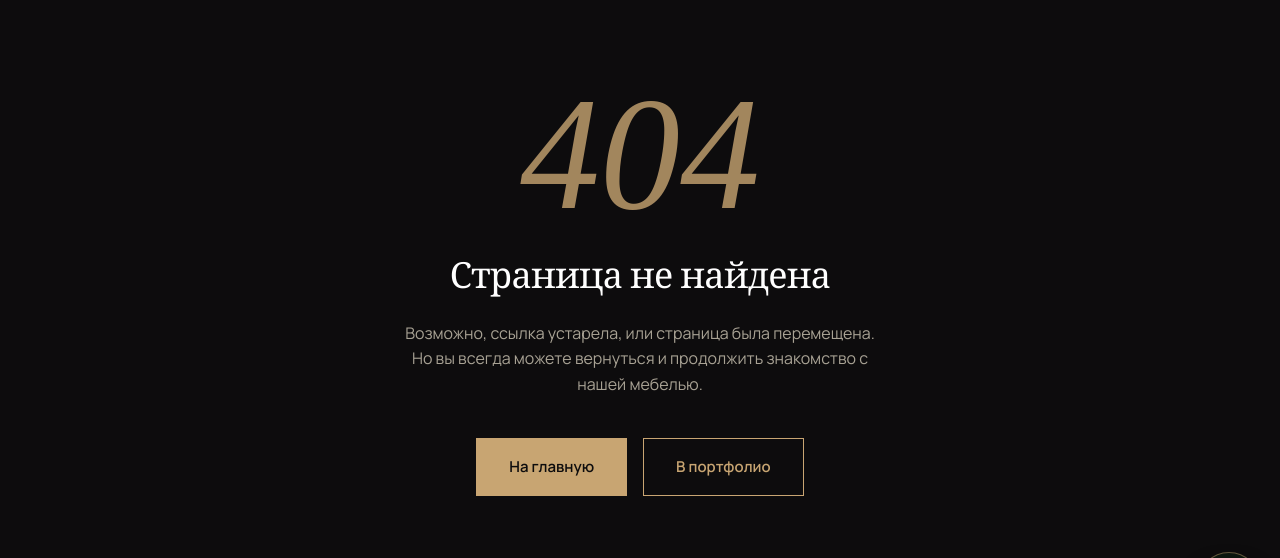
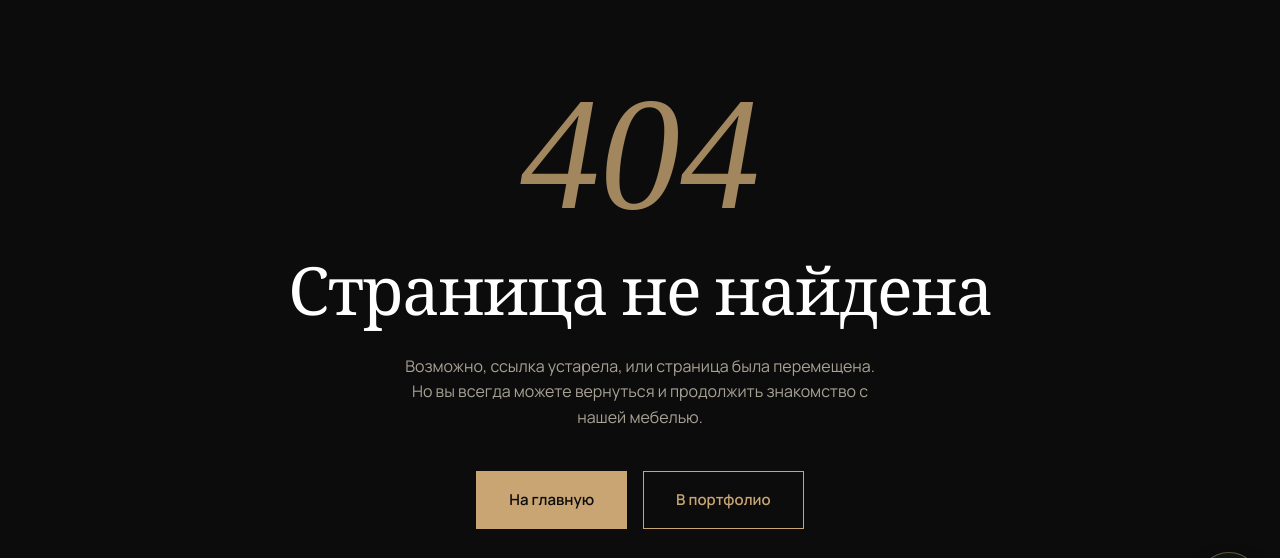
Before and after one commit to stastitov002-arch/proggg, a plain HTML site: page 404.html in a window 1280 px wide. Shown: the part 82-640 px from the top of the page. Drawn offline with nearby package versions, Linux system fonts and the light colour scheme.

Commit message:
Enforce desktop display title sizing

```diff
--- a/css/site.css
+++ b/css/site.css
@@ -1005,3 +1005,8 @@ h3,.pcard__title,.prose h3,.ab-adv__title,.ab-partners__title,.wt-cover__title,.
  h3,.pcard__title,.acard__title,.prose h3,.ab-adv__title,.ab-partners__title,.wt-cover__title,.wt-terms__title,.wt-how__title,.pt-who__title,.pt-gain__title,.pt-steps__title,.info-card h3{font-size:clamp(21px,5.7vw,24px)!important}
  h4,.prose h4{font-size:clamp(18px,5vw,20px)!important}
 }
+
+/* Desktop H1 is 56–72px, mobile H1 is 34–42px */
+@media(min-width:901px){
+ h1,.display--giant,.display--xl,.hero__title,.cover-hero__title,.phero__title,.ab-hero__title,.wt-hero__title,.pt-hero__title{font-size:clamp(56px,5.2vw,72px)!important;line-height:1.08}
+}
```
